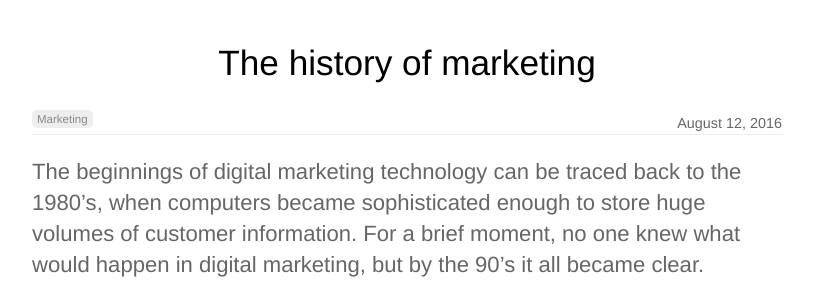
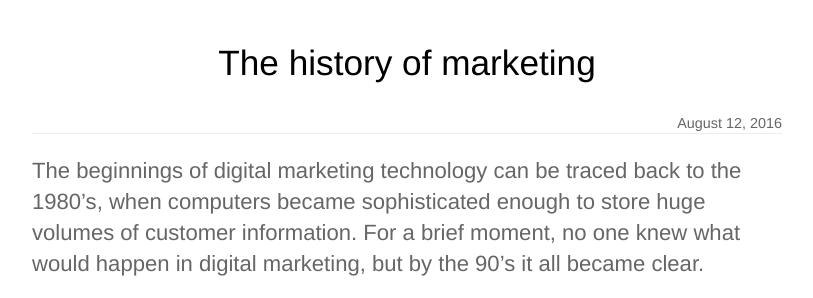
Before and after one commit to oem-central/oem-central.github.io, a Jekyll site: the page built from _posts/2016-08-12-the-history-of-marketing.md, in a window 1280 px wide and 900 px high, cut to the strip 131-429 px from the top of the window. Shown: the whole strip, without its empty margins (233-1046 px from the left). Built offline with Jekyll 4.4.1, drawn with Linux system fonts in a browser that asks for light colours.

Commit message:
experiment

```diff
--- a/_posts/2016-08-12-the-history-of-marketing.md
+++ b/_posts/2016-08-12-the-history-of-marketing.md
@@ -1,9 +1,5 @@
 ---
-date: 2016-08-12
 title: The history of marketing
-categories:
-  - marketing
-author_staff_member: robin
 ---
 The beginnings of digital marketing technology can be traced back to the 1980's, when computers became sophisticated enough to store huge volumes of customer information. For a brief moment, no one knew what would happen in digital marketing, but by the 90's it all became clear.
 
```
